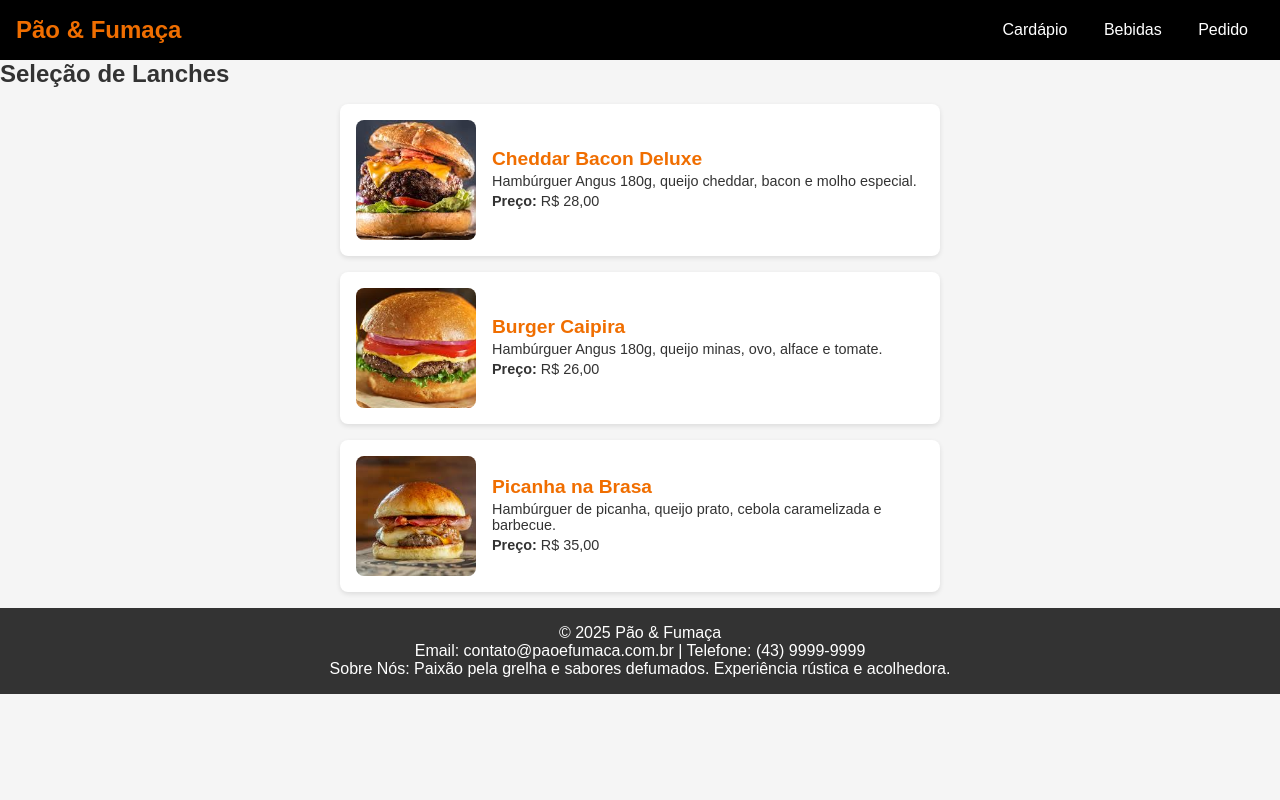
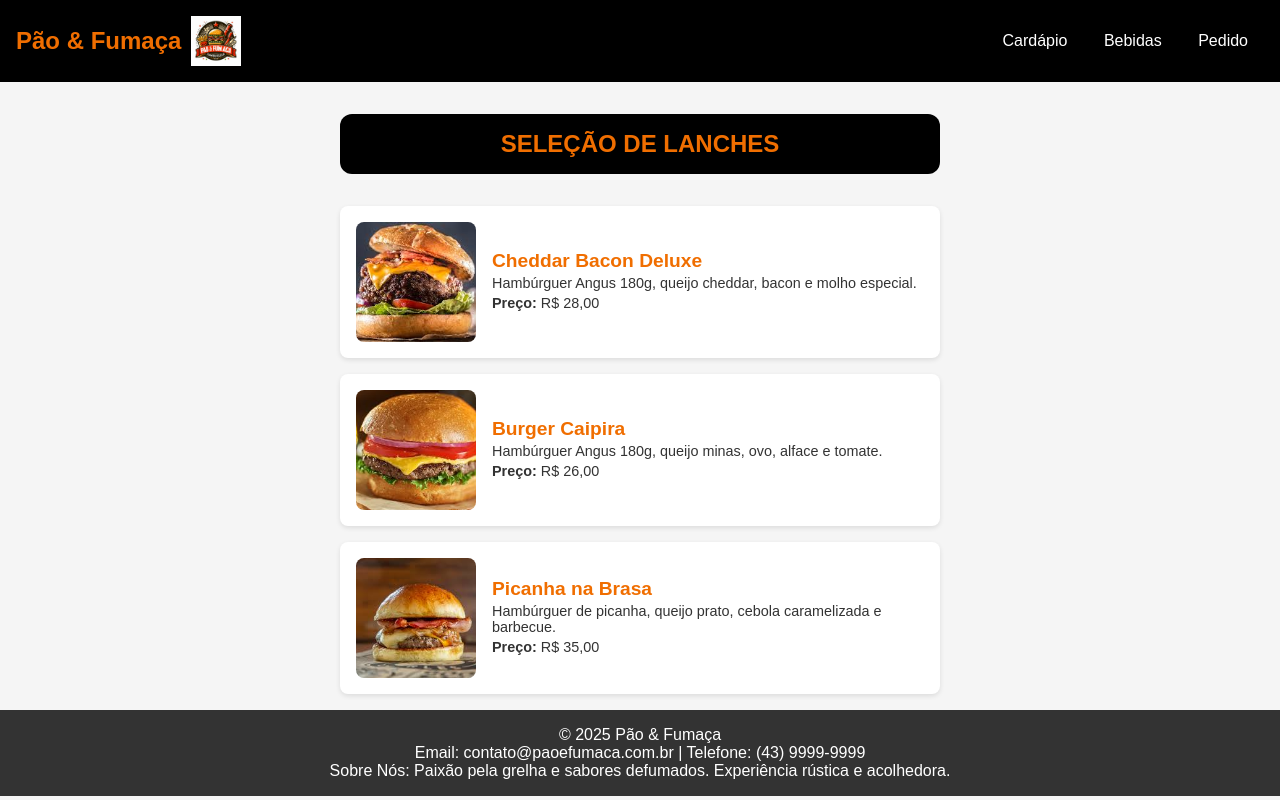
Before and after one commit to BackupTrabalho1212/PaoeFuamca, a plain HTML site: page index.html in a window 1280 px wide. Drawn offline with Linux system fonts and the light colour scheme.

Commit message:
atualizar3

```diff
--- a/index.html
+++ b/index.html
@@ -9,7 +9,10 @@
 <body>
     <!-- Cabeçalho -->
     <header class="header">
-        <h1 class="logo">Pão & Fumaça</h1>
+        <div class="logo-container">
+            <h1 class="logo">Pão & Fumaça</h1>
+            <img src="img/logo for Pão & Fumaça hamburger restaurant.png" alt="Logo Pão & Fumaça" class="logo-img">
+        </div>
         <nav class="navbar">
             <a href="#cardapio">Cardápio</a>
             <a href="#bebidas">Bebidas</a>
@@ -20,7 +23,10 @@
     <!-- Seção Seleção de Lanches -->
     <main>
         <section id="cardapio">
-            <h2>Seleção de Lanches</h2>
+            <!-- Barra estilizada centralizada com o texto -->
+            <div class="titulo-barra">
+                <span>Seleção de Lanches</span>
+            </div>
             <!-- Item 1 -->
             <div class="item-lanche">
                 <img src="img/3.jfif" alt="Cheddar Bacon Deluxe">
--- a/style.css
+++ b/style.css
@@ -74,3 +74,33 @@ body {
     color: #fff;
     padding: 1rem;
 }
+/* Barra estilizada */
+.titulo-barra {
+    display: flex;
+    justify-content: center;
+    align-items: center;
+    background-color: #000; /* Preto */
+    color: #fff;
+    padding: 1rem;
+    border-radius: 12px;
+    margin: 2rem auto;
+    max-width: 600px;
+}
+
+.titulo-barra span {
+    font-size: 1.5rem;
+    font-weight: bold;
+    text-transform: uppercase;
+    color: #f06e00; /* Laranja rústico */
+}
+/* Estilos do logo */
+.logo-container {
+    display: flex;
+    align-items: center;
+}
+
+.logo-img {
+    width: 50px; /* Ajuste conforme necessário */
+    height: auto;
+    margin-left: 10px;
+}
```
Also changed, not shown: img/logo for Pão & Fumaça hamburger restaurant.png (added).
